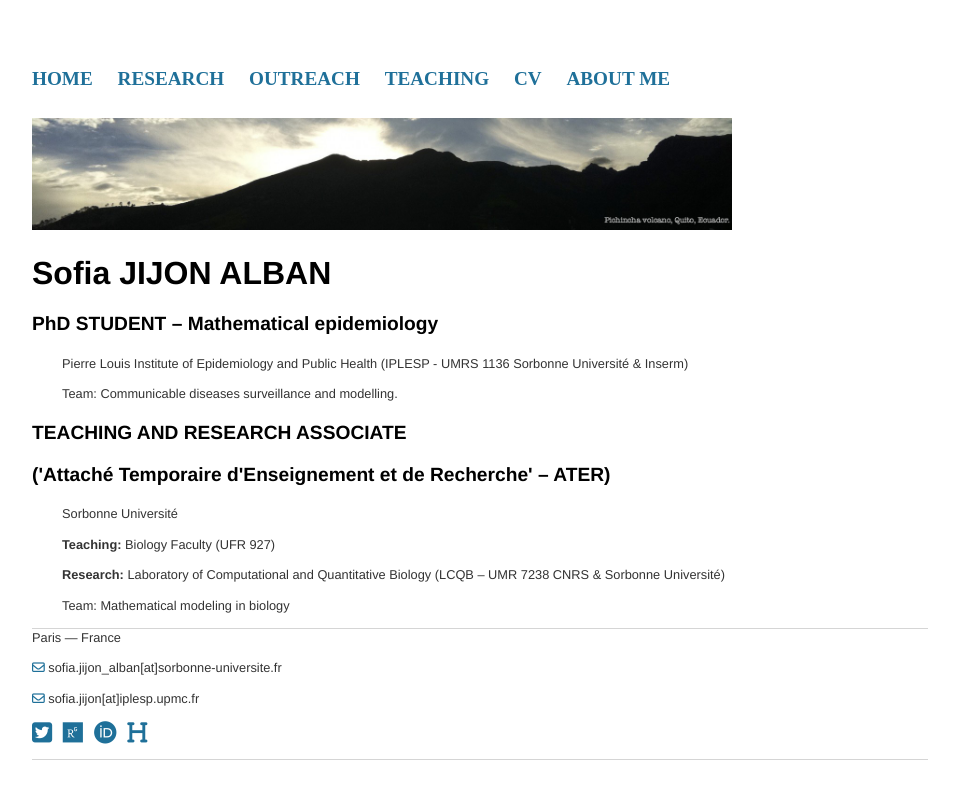
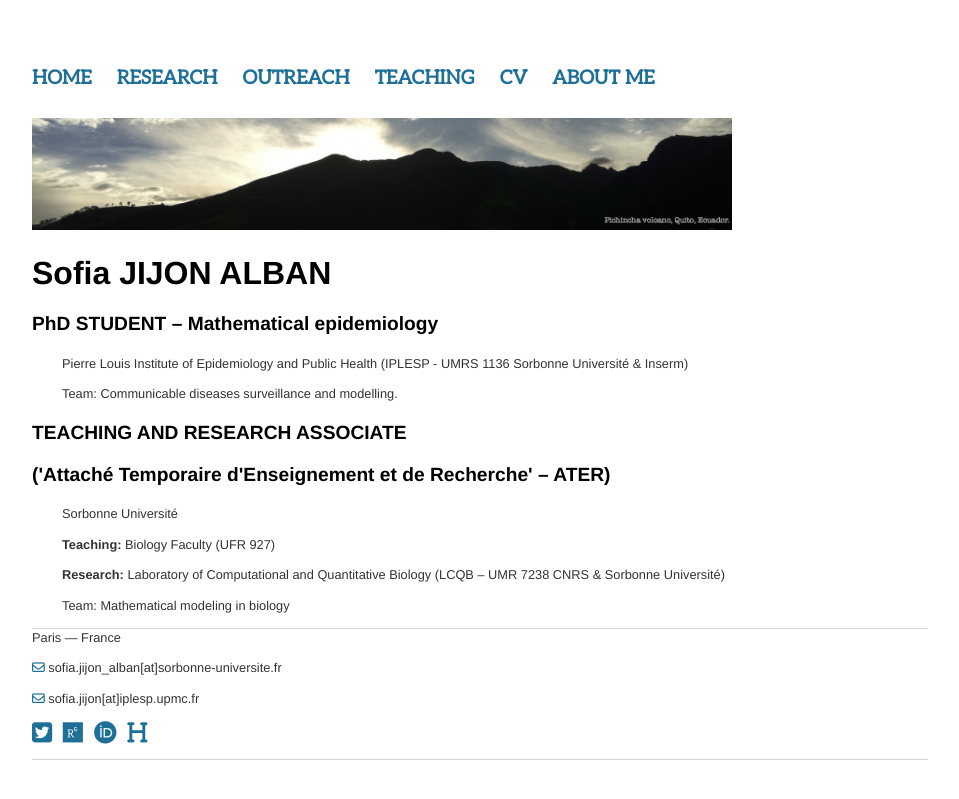
Before and after one commit to sjijon/sjijon.github.io, a Jekyll site: the page built from index.html, in a window 1280 px wide. Shown: the top 799 px of the page, without its empty margins (160-1119 px from the left). Built offline with Jekyll 4.4.1, drawn with Linux system fonts in a browser that asks for light colours; nearby versions of some CDN libraries; some web fonts are replaced.

Commit message:
Update default.html

```diff
--- a/_layouts/default.html
+++ b/_layouts/default.html
@@ -3,8 +3,8 @@
 	<head>
 		<title>{{ page.title }}</title>
 		<!-- link to main stylesheet -->
+		<link rel='stylesheet' href='https://fonts.googleapis.com/css?family=Aleo'>
 		<link rel="stylesheet" type="text/css" href="/css/main.css">
-		<link href='https://fonts.googleapis.com/css?family=ABeeZee' rel='stylesheet'>
 		<script src="https://kit.fontawesome.com/d69b770361.js" crossorigin="anonymous"></script>
 	</head>
 	<body>
```
